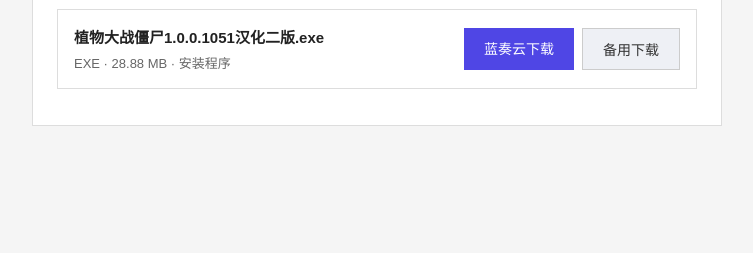
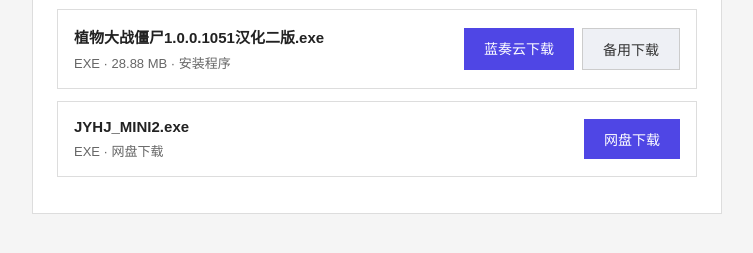
Before and after one commit to wangjin-2026/download, a plain HTML site: page index.html in a window 1280 px wide. Shown: the part 187-440 px from the top of the page, without its empty margins (263-1016 px from the left). Drawn offline with Linux system fonts and the light colour scheme.

Commit message:
update: 新增 JYHJ_MINI2.exe 网盘下载项

```diff
--- a/index.html
+++ b/index.html
@@ -68,6 +68,14 @@
       <a class="btn alt" href="%E6%A4%8D%E7%89%A9%E5%A4%A7%E6%88%98%E5%83%B5%E5%B0%B81.0.0.1051%E6%B1%89%E5%8C%96%E4%BA%8C%E7%89%88.exe" download="植物大战僵尸1.0.0.1051汉化二版.exe">备用下载</a>
     </div>
   </div>
+
+  <div class="file">
+    <div>
+      <div class="name">JYHJ_MINI2.exe</div>
+      <div class="meta">EXE · 网盘下载</div>
+    </div>
+    <a class="btn" href="https://pan.huang1111.cn/s/w4Y7EFK" target="_blank" rel="noopener">网盘下载</a>
+  </div>
 </div>
 </body>
 </html>
```
